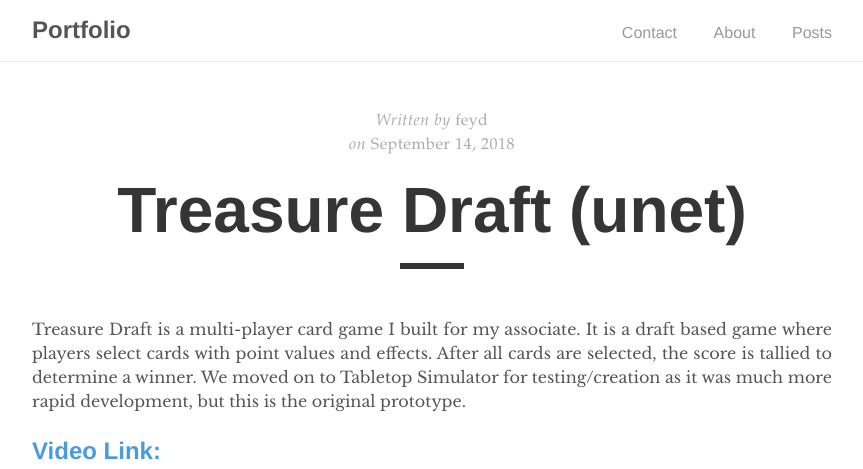
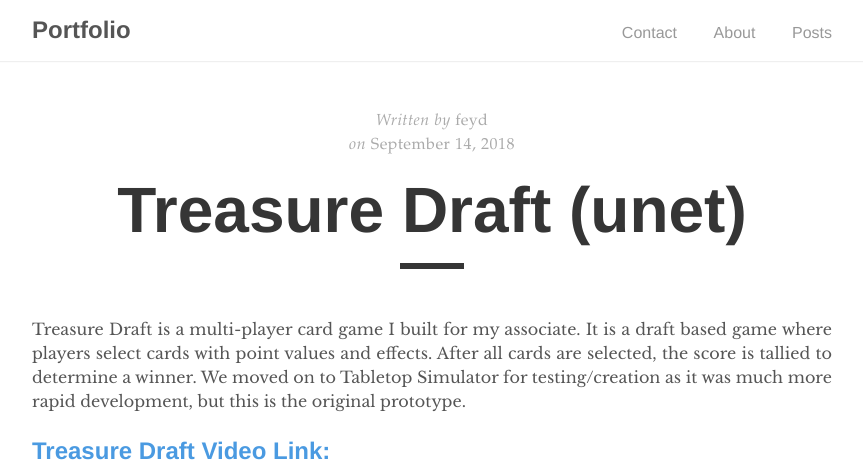
Before and after one commit to feyyd/portfolio, a Jekyll site: the page built from _posts/2018-09-14-Treasure-Draft-Unet.markdown, in a window 1280 px wide and 1400 px high, cut to the strip 0-469 px from the top of the window. Shown: the whole strip, without its empty margins (208-1071 px from the left). Built offline with Jekyll 4.4.1, drawn with Linux system fonts in a browser that asks for light colours; some of the changed text lies outside the part shown.

Commit message:
Update 2018-09-14-Treasure-Draft-Unet.markdown

```diff
--- a/_posts/2018-09-14-Treasure-Draft-Unet.markdown
+++ b/_posts/2018-09-14-Treasure-Draft-Unet.markdown
@@ -6,7 +6,7 @@ categories: unity, unet, c#, programming
 ---
 Treasure Draft is a multi-player card game I built for my associate.  It is a draft based game where players select cards with point values and effects.  After all cards are selected, the score is tallied to determine a winner.  We moved on to Tabletop Simulator for testing/creation as it was much more rapid development, but this is the original prototype.
 
-## [Video Link:](https://youtu.be/he7qryfnbgs)
+## [Treasure Draft Video Link:](https://youtu.be/he7qryfnbgs)
 
 [![Watch the video](https://img.youtube.com/vi/he7qryfnbgs/hqdefault.jpg)](https://youtu.be/he7qryfnbgs)
 
```
Also changed, not shown: other parts of _posts/2018-09-14-Treasure-Draft-Unet.markdown (+1 -1 lines).
